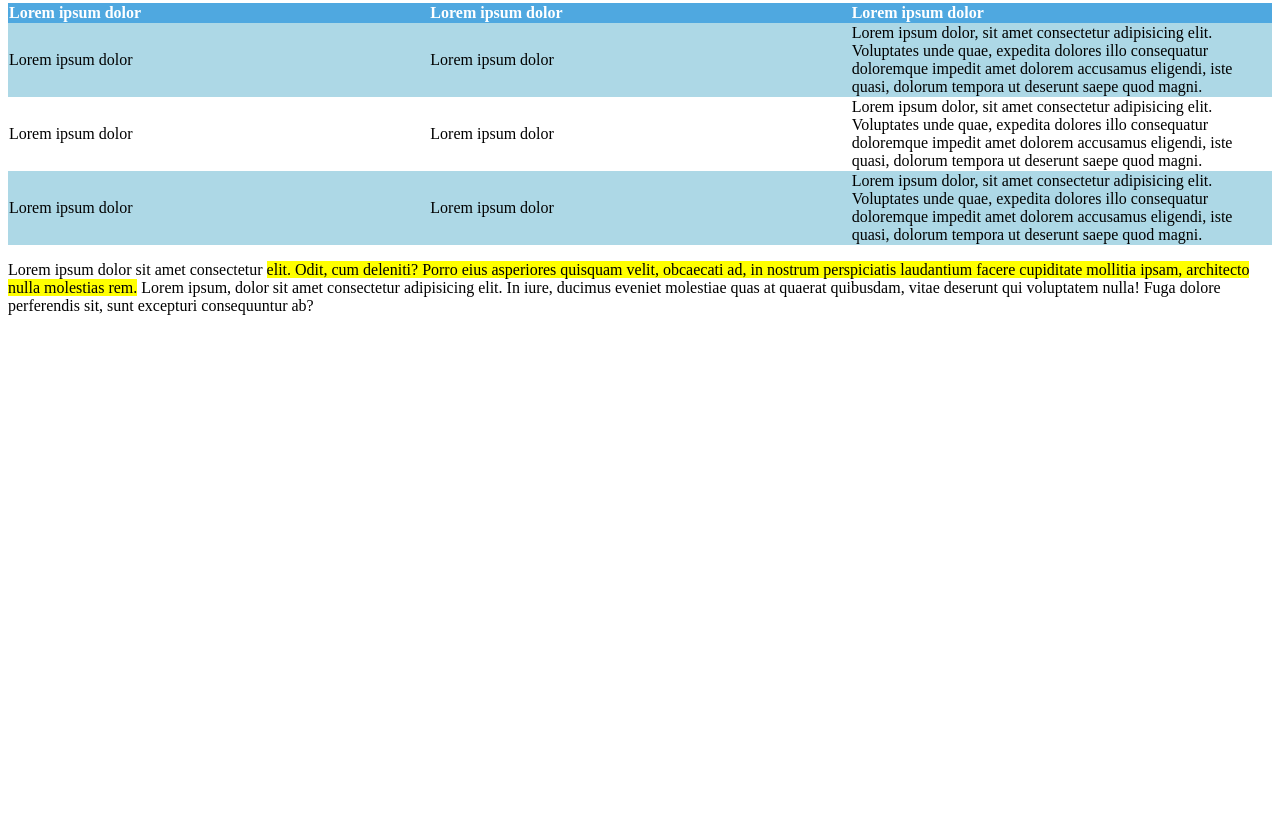
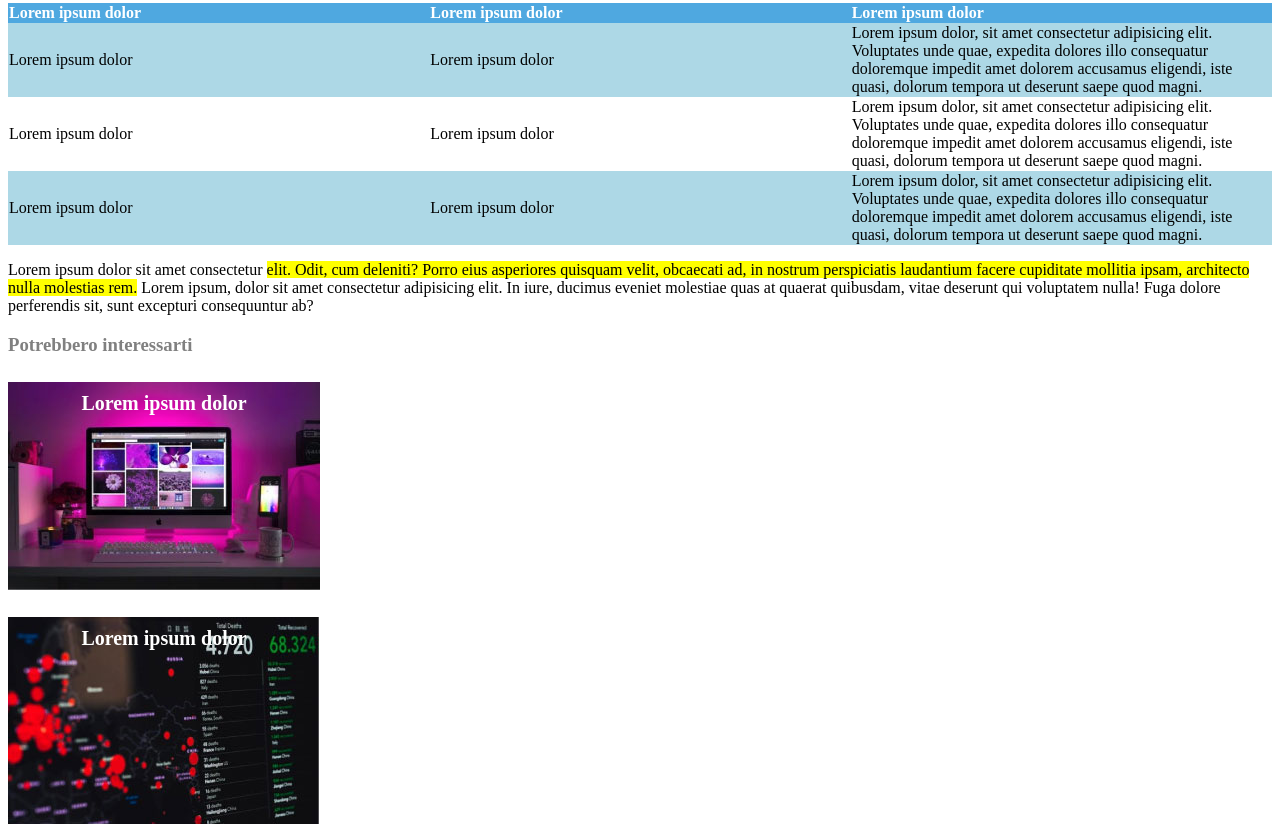
Before and after one commit to filippo1996/html-css-booleaner, a plain HTML site: page index.html in a window 1280 px wide. Shown: the part 927-1760 px from the top of the page. Before the commit the page ends 1258 px from the top, so only its background shows below. Drawn offline with Linux system fonts and the light colour scheme.

Commit message:
add section prodotti correlati (fine progetto)

```diff
--- a/css/style.css
+++ b/css/style.css
@@ -66,6 +66,25 @@ td{
     width: 25%;
 }
 
+.img{
+    width: 312px;
+    height: 208px;
+    background-repeat: no-repeat;
+}
 
+.monitor{
+    background-image: url(../img/monitor.jpg);
+}
+
+.title-product{
+    padding-top: 10px;
+    color: white;
+    font-size: 20px;
+    text-align: center;
+}
+
+.graph{
+    background-image: url(../img/graph.jpg);
+}
 
 /* fine main */
--- a/index.html
+++ b/index.html
@@ -76,6 +76,18 @@
             <p>Lorem ipsum dolor sit amet consectetur <span class="evidenziato">elit. Odit, cum deleniti? Porro eius asperiores quisquam velit, obcaecati ad, in nostrum perspiciatis laudantium facere cupiditate mollitia ipsam, architecto nulla molestias rem.</span> Lorem ipsum, dolor sit amet consectetur adipisicing elit. In iure, ducimus eveniet molestiae quas at quaerat quibusdam, vitae deserunt qui voluptatem nulla! Fuga dolore perferendis sit, sunt excepturi consequuntur ab?</p>
         </section>
         <!-- fine sezione dati grafici in tabella-->
+
+        <!-- inizio sezione prodotti correlati-->
+        <section>
+            <h3 class="gray-color">Potrebbero interessarti</h3>
+            <div class="img monitor">
+                <h4 class="title-product">Lorem ipsum dolor</h4>
+            </div>
+            <div class="img graph">
+                <h4 class="title-product">Lorem ipsum dolor</h4>
+            </div>
+        </section>
+        <!-- fine sezione prodotti correlati-->
     </main>
     <!-- fine contenuto del corpo -->
 </body>
```
